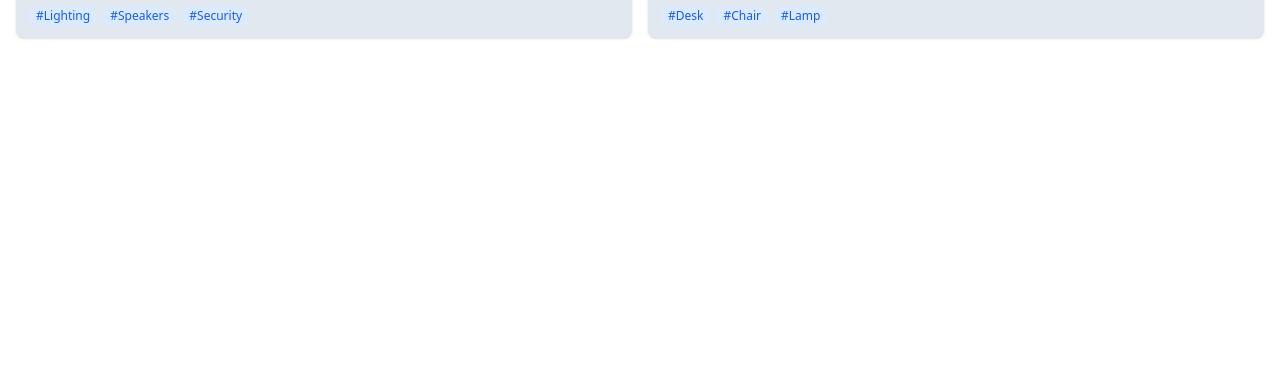
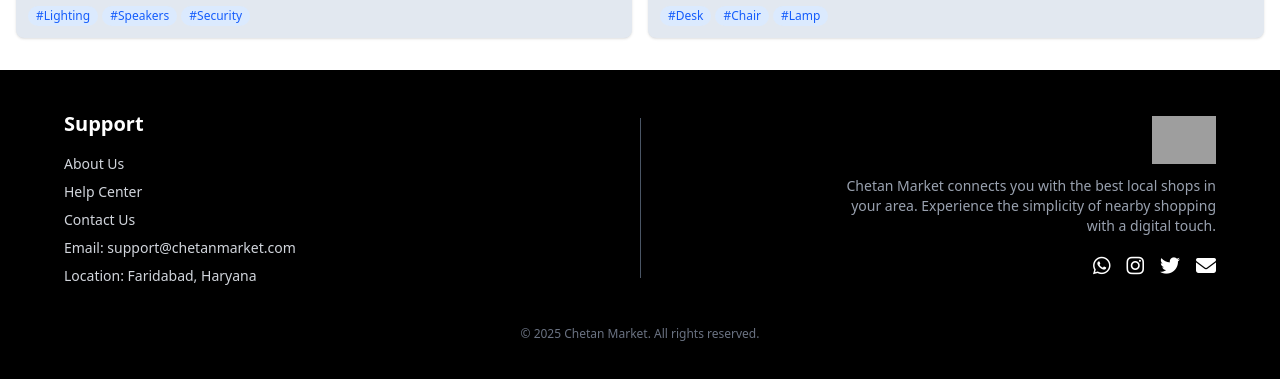
Before and after one commit to Ashiiis/E-chetan-market, a React (Vite) app: page / in a window 1280 px wide. Shown: the part 2118-2497 px from the top of the page. Before the commit the page ends 2188 px from the top, so only its background shows below. Built offline with nearby package versions, Linux system fonts and the light colour scheme; grey boxes are pictures that could not be loaded.

Commit message:
footeradd

```diff
--- a/index.html
+++ b/index.html
@@ -13,7 +13,7 @@
 />
 
     <meta name="viewport" content="width=device-width, initial-scale=1.0" />
-    <title>Vite + React</title>
+    <title>Chetan Market</title>
   </head>
   <body>
     <div id="root"></div>
--- a/src/App.jsx
+++ b/src/App.jsx
@@ -7,6 +7,7 @@
 import UserProfileForm from './components/Signuppage';
 import SignupForm from './components/Signuppage';
 import ShopForm from './components/admin/shopdata';
+import Footer from './components/footer/footer';
 import './App.css';
 
 function HomePage() {
@@ -16,6 +17,7 @@
       <SliderWithCards />
       <BulletinStrip />
       <PrimaryCategorySection />
+      <Footer/>
     </div>
   );
 }
--- /dev/null
+++ b/src/components/footer/footer.jsx
@@ -0,0 +1,76 @@
+import React from 'react';
+
+const Footer = () => {
+  return (
+    <footer className="bg-black text-white py-10 px-6 md:px-16">
+      <div className="flex flex-col md:flex-row justify-between items-start md:items-center gap-10">
+
+        {/* Left Section */}
+        <div className="flex-1 w-full">
+          <h2 className="text-base md:text-xl font-semibold mb-4">Support</h2>
+          <ul className="space-y-2 text-xs md:text-sm text-gray-300">
+            <li>About Us</li>
+            <li>Help Center</li>
+            <li>Contact Us</li>
+            <li>Email: support@chetanmarket.com</li>
+            <li>Location: Faridabad, Haryana</li>
+          </ul>
+        </div>
+
+        {/* Divider for mobile and desktop */}
+        <div className="h-[1px] w-full bg-gray-600 md:hidden" />
+        <div className="hidden md:block w-[1px] bg-gray-600 h-40" />
+
+        {/* Right Section */}
+        <div className="flex-1 w-full flex justify-center flex-col items-start md:items-end">
+          <img
+            src="/logo.png"
+            alt="CM"
+            className="w-16 flex justify-center h-auto mb-3"
+          />
+          <p className="text-xs md:text-sm max-w-sm text-gray-400 mb-4 text-left md:text-right">
+            Chetan Market connects you with the best local shops in your area.
+            Experience the simplicity of nearby shopping with a digital touch.
+          </p>
+
+          <div className="flex space-x-4 text-lg md:text-xl">
+            <a
+              href="https://wa.me/919999999999"
+              className="hover:text-green-400"
+              target="_blank" rel="noopener noreferrer"
+            >
+              <i className="fab fa-whatsapp"></i>
+            </a>
+            <a
+              href="https://instagram.com"
+              className="hover:text-pink-400"
+              target="_blank" rel="noopener noreferrer"
+            >
+              <i className="fab fa-instagram"></i>
+            </a>
+            <a
+              href="https://twitter.com"
+              className="hover:text-blue-400"
+              target="_blank" rel="noopener noreferrer"
+            >
+              <i className="fab fa-twitter"></i>
+            </a>
+            <a
+              href="mailto:support@chetanmarket.com"
+              className="hover:text-red-400"
+            >
+              <i className="fas fa-envelope"></i>
+            </a>
+          </div>
+        </div>
+      </div>
+
+      {/* Footer Bottom */}
+      <div className="text-center text-[10px] md:text-xs text-gray-500 mt-10">
+        © {new Date().getFullYear()} Chetan Market. All rights reserved.
+      </div>
+    </footer>
+  );
+};
+
+export default Footer;
--- a/src/components/sliders/slider1.jsx
+++ b/src/components/sliders/slider1.jsx
@@ -86,8 +86,8 @@
         className="w-full h-full object-cover"
         style={{
           aspectRatio: '1 / 1',
-          transition: 'opacity 0.4s',
-          opacity: fadeCards ? 0 : 1,
+          // transition: 'opacity 0.4s',
+          // opacity: fadeCards ? 0 : 1,
         }}
       />
     </div>
```
